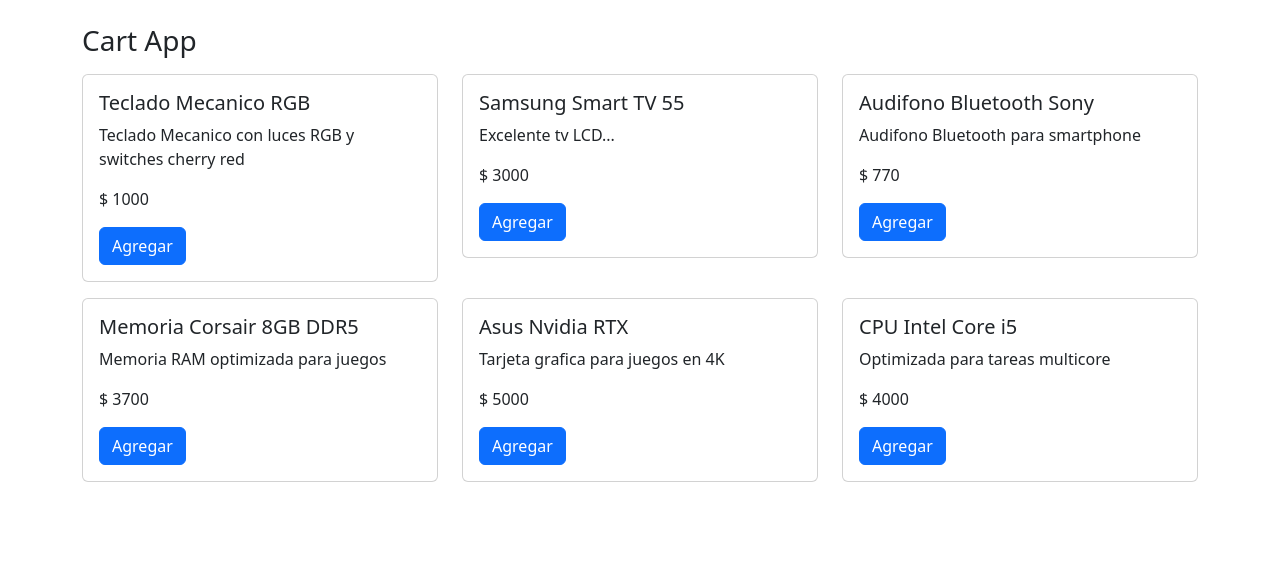
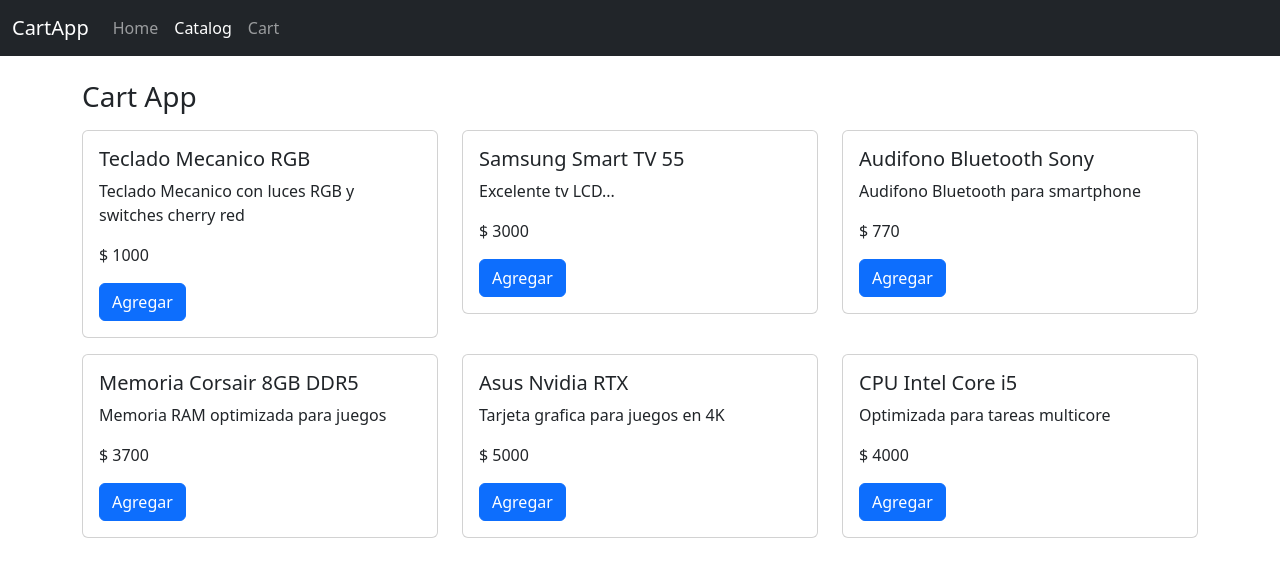
Before and after one commit to JhnFrankz/ReactCourse-CartApp, a React (Vite) app: page /catalog in a window 1280 px wide. Shown: the top 576 px of the page. Built offline with nearby package versions, Linux system fonts and the light colour scheme.

Commit message:
Navbar and Navlink

```diff
--- a/src/CartApp.jsx
+++ b/src/CartApp.jsx
@@ -2,6 +2,7 @@
 import { CartView } from "./components/CartView";
 import { CatalogView } from "./components/CatalogView";
 import { useItemsCart } from "./hooks/useItemsCart";
+import { Navbar } from "./components/Navbar";
 
 export const CartApp = () => {
 
@@ -9,6 +10,8 @@
 
     return (
         <>
+            <Navbar />
+
             <div className="container my-4">
 
                 <h3>Cart App</h3>
--- /dev/null
+++ b/src/components/Navbar.jsx
@@ -0,0 +1,30 @@
+import { NavLink } from "react-router-dom";
+
+export const Navbar = () => {
+
+    return (
+        <>
+            <nav className="navbar navbar-expand-lg navbar-dark bg-dark">
+                <div className="container-fluid">
+                    <a className="navbar-brand" href="#">CartApp</a>
+                    <button className="navbar-toggler" type="button" data-bs-toggle="collapse" data-bs-target="#navbarNav" aria-controls="navbarNav" aria-expanded="false" aria-label="Toggle navigation">
+                        <span className="navbar-toggler-icon"></span>
+                    </button>
+                    <div className="collapse navbar-collapse" id="navbarNav">
+                        <ul className="navbar-nav">
+                            <li className="nav-item">
+                                <NavLink className={'nav-link'} to={'/'}>Home</NavLink>
+                            </li>
+                            <li className="nav-item">
+                                <NavLink className={'nav-link'} to={'/catalog'}>Catalog</NavLink>
+                            </li>
+                            <li className="nav-item">
+                                <NavLink className={'nav-link'} to={'/cart'}>Cart</NavLink>
+                            </li>
+                        </ul>
+                    </div>
+                </div>
+            </nav>
+        </>
+    );
+};
```
